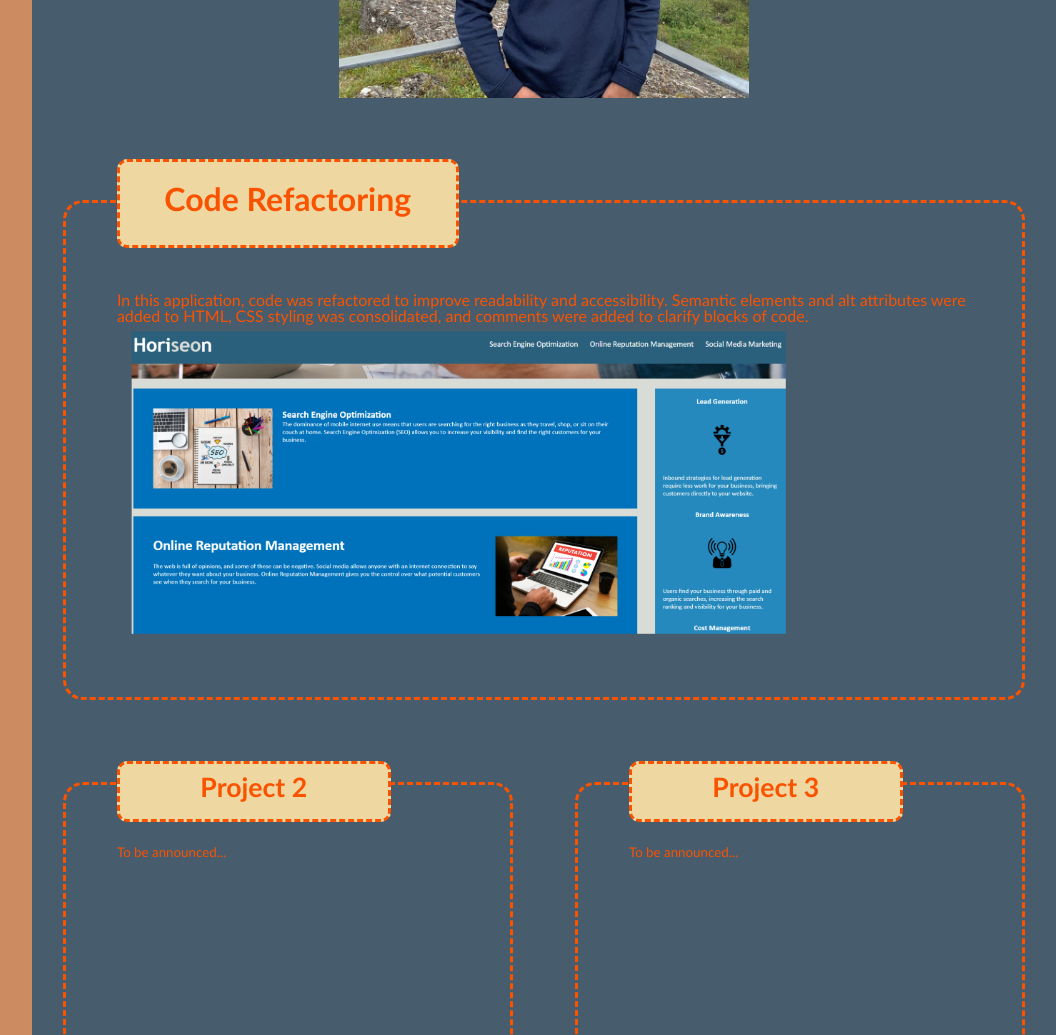
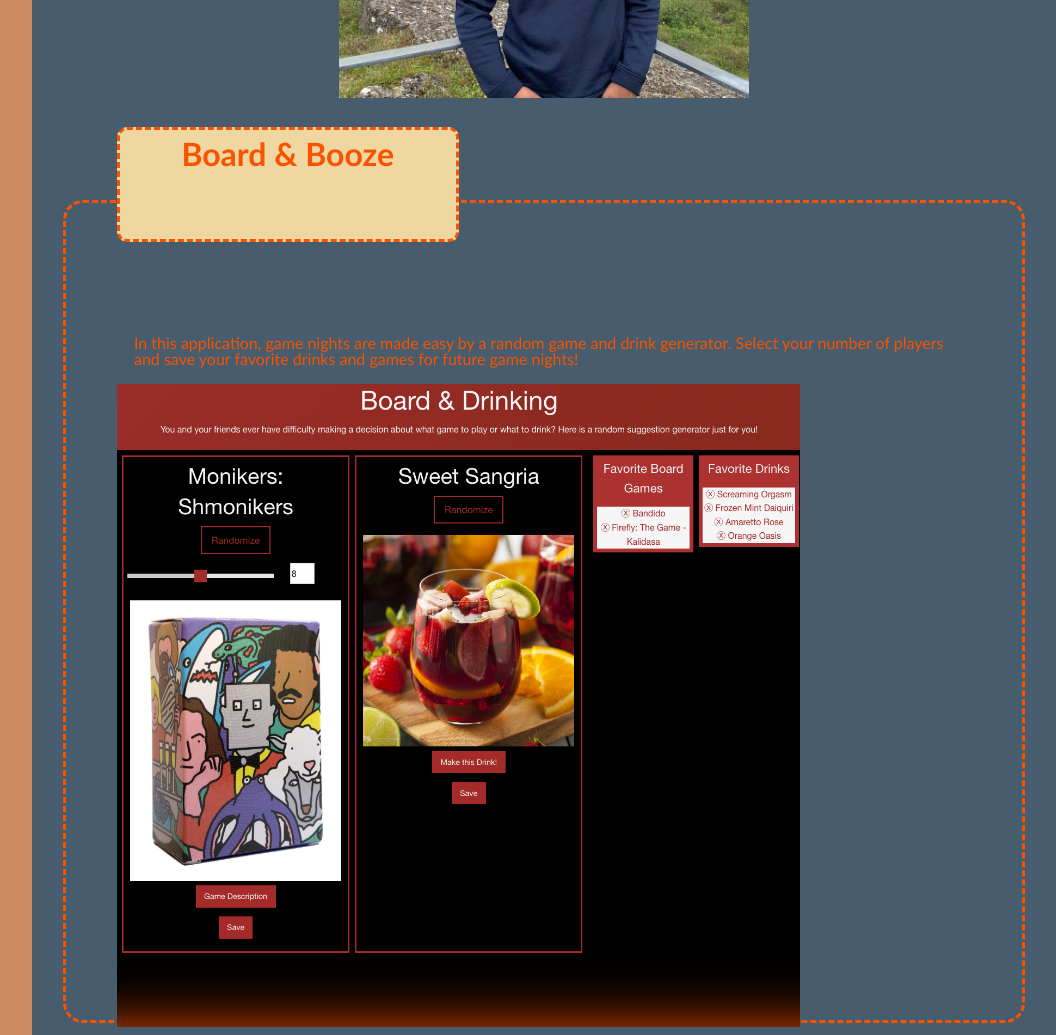
Before and after one commit to vicearus/Module2, a plain HTML site: page index.html in a window 1280 px wide. Shown: the part 620-1655 px from the top of the page, without its empty margins (224-1280 px from the left). Drawn offline with Linux system fonts and the light colour scheme.

Commit message:
replaced star project

```diff
--- a/assets/style.css
+++ b/assets/style.css
@@ -116,7 +116,6 @@ projects{
 star{
     justify-content: center;
     align-items: center;
-    height:500px;
 }
 star img{
     width:80%;
@@ -126,17 +125,20 @@ star h2{
     position:relative;
     bottom:10%;
     width:40%;
-    height:20%;
+    height:15%;
     font-size:200%;
     border: 3px var(--color) dashed;
     box-sizing: border-box;
     border-radius:10px;
     text-align: center;
-    padding: 2.5% 0;
+    padding: 1% 0;
     z-index: 1;
     background-color: var(--header-bg);
 }
 
+star p{
+    margin: 2%;
+}
 .text-image{
     display: flex;
     flex-direction: column;
--- a/index.html
+++ b/index.html
@@ -1,5 +1,6 @@
 <!DOCTYPE html>
 <html lang="en">
+
 <head>
     <meta charset="UTF-8">
     <meta http-equiv="X-UA-Compatible" content="IE=edge">
@@ -15,11 +16,14 @@
         <name>Armond's Portfolio</name>
         <nav>
             <ul>
-                <a href="#AboutMe"> About Me</a></ul>
+                <a href="#AboutMe"> About Me</a>
+            </ul>
             <ul>
-                <a href="#GitHub">GitHub</a></ul>
+                <a href="#GitHub">GitHub</a>
+            </ul>
             <ul>
-                <a href="#ContactMe">Contact Me</a></ul>
+                <a href="#ContactMe">Contact Me</a>
+            </ul>
         </nav>
     </header>
 
@@ -28,18 +32,20 @@
 
             <section>
                 <h1 id="AboutMe">About Me</h1>
-            <p>Hello! My name is Armond and I am enrolled in the UCI Bootcamp. Check out my deployed applications and projects below!</p>
+                <p>Hello! My name is Armond and I am enrolled in the UCI Bootcamp. Check out my deployed applications
+                    and projects below!</p>
             </section>
             <img src="./assets/IMG_2463.jpg" class="hero">
 
             <projects>
 
                 <star id="p1" class="rounded-box">
-                <h2>Code Refactoring</h2>
+                    <h2>Board & Booze</h2>
                     <div class="text-image">
-                <p>In this application, code was refactored to improve readability and accessibility. Semantic elements and alt attributes were added to HTML, CSS styling was consolidated, and comments were added to clarify blocks of code.</p>
-                 <a href="https://vicearus.github.io/Module1/">
-                <img id="pic" src="./assets/Horiseon.png" alt="Webpage screenshot">
+                        <p>In this application, game nights are made easy by a random game and drink generator. Select
+                            your number of players and save your favorite drinks and games for future game nights!</p>
+                        <a href="https://sdanimc.github.io/shire-board-game/">
+                            <img id="pic" src="./assets/Preview1.png" alt="Webpage screenshot">
                         </a>
                     </div>
                 </star>
@@ -77,15 +83,20 @@
 
             <nav>
                 <li>
-                <a href="#p1"> Project 1</a></li>
+                    <a href="#p1"> Project 1</a>
+                </li>
                 <li>
-                <a href="#p2"> Project 2</a></li>
+                    <a href="#p2"> Project 2</a>
+                </li>
                 <li>
-                <a href="#p3"> Project 3</a></li>
+                    <a href="#p3"> Project 3</a>
+                </li>
                 <li>
-                <a href="#p4"> Project 4</a></li>
+                    <a href="#p4"> Project 4</a>
+                </li>
                 <li>
-                <a href="#p5"> Project 5</a></li>
+                    <a href="#p5"> Project 5</a>
+                </li>
             </nav>
 
         </aside>
@@ -97,4 +108,5 @@
     </footer>
 
 </body>
+
 </html>
```
Also changed, not shown: assets/Preview1.png (added). Lines whose indentation alone changed are shown as unchanged.
